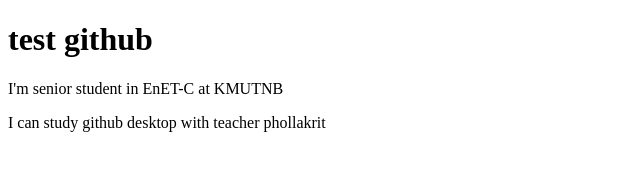
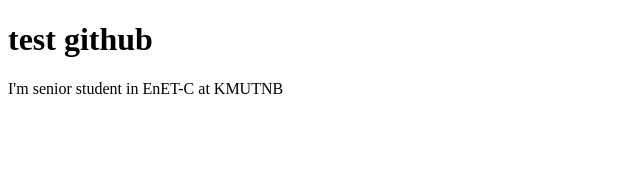
Before and after one commit to Jaktorn/Github_lab_webapp, a plain HTML site: page index.html in a window 1280 px wide. Shown: the whole page, without its empty margins (0-640 px from the left). Drawn offline with Linux system fonts and the light colour scheme.

Commit message:
Revert "Update index.html"
This reverts commit f66e4df9dc007ad72270f77ac606200be26f1d55.

```diff
--- a/index.html
+++ b/index.html
@@ -8,6 +8,5 @@
 <body>
     <h1>test github</h1>
     <p> I'm senior student in EnET-C at KMUTNB</p>
-    <p>I can study github desktop with teacher phollakrit</p>
 </body>
 </html>
```
